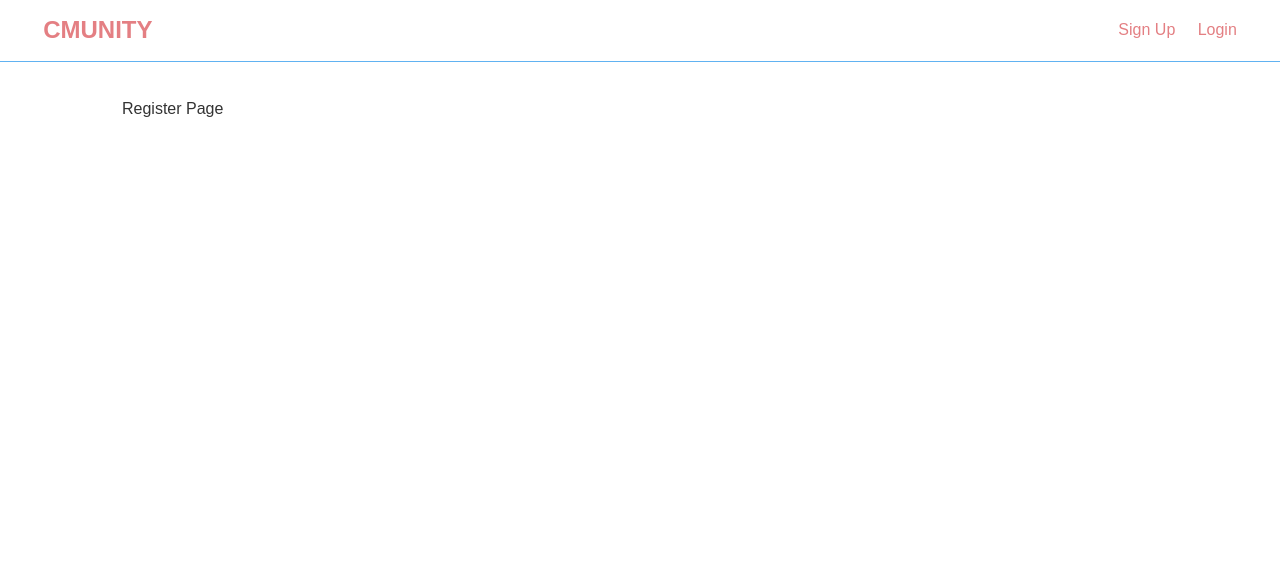
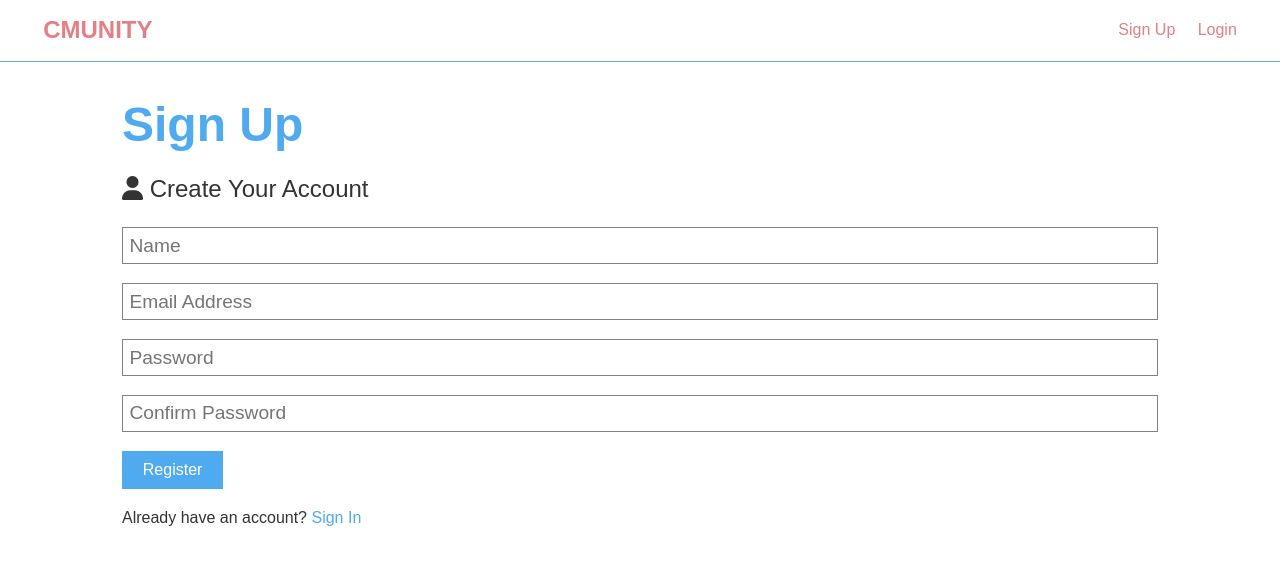
Before and after one commit to ngriffin23/cmunity-front-end, a React (Create React App) app in the folder client/: page /register in a window 1280 px wide. Shown: the top 564 px of the page. Built offline with nearby package versions, Linux system fonts and the light colour scheme.

Commit message:
add form for register component

```diff
--- a/client/src/auth/Register/Register.js
+++ b/client/src/auth/Register/Register.js
@@ -1,11 +1,82 @@
-import React from 'react'
+import React, { Fragment, useState } from "react";
+import { Link } from 'react-router-dom';
 
- const Register = () => {
-    return (
-        <div>
-            Register Page
+const Register = () => {
+    const [formData, setFormData] = useState({
+        name: '',
+        email: '',
+        password: '',
+        password2: ''
+    });
+
+    const { name, email, password, password2 } = formData;
+
+    const onChange = e => setFormData({ ...formData, [e.target.name]: e.target.value });
+
+    const onSubmit = e => {
+        e.preventDefault();
+        if(password !== password2) {
+            console.log('Passwords do not match');
+        } else {
+            console.log(formData);
+        }
+    };
+
+  return (
+    <Fragment>
+      <h1 className="large text-primary">Sign Up</h1>
+      <p className="lead">
+        <i className="fas fa-user"></i> Create Your Account
+      </p>
+      <form className="form" onSubmit={e => onSubmit(e)}>
+        <div className="form-group">
+          <input
+            type="text"
+            placeholder="Name"
+            name="name"
+            value={name}
+            onChange={e => onChange(e)}
+            required
+            />
         </div>
-    )
-}
+        <div className="form-group">
+          <input
+            type="email"
+            placeholder="Email Address"
+            name="email"
+            value={email}
+            onChange={e => onChange(e)}
+            required
+            />
+        </div>
+        <div className="form-group">
+          <input
+            type="password"
+            placeholder="Password"
+            name="password"
+            value={password}
+            onChange={e => onChange(e)}
+            minLength="6"
+
+          />
+        </div>
+        <div className="form-group">
+          <input
+            type="password"
+            placeholder="Confirm Password"
+            name="password2"
+            value={password2}
+            onChange={e => onChange(e)}
+            minLength="6"
+          />
+        </div>
+        <input type="submit" className="btn btn-primary" value="Register" />
+      </form>
+      <p className="my-1">
+        Already have an account? <Link to='/login'>Sign In</Link>
+      </p>
+    </Fragment>
+  );
+};
 
 export default Register;
```
